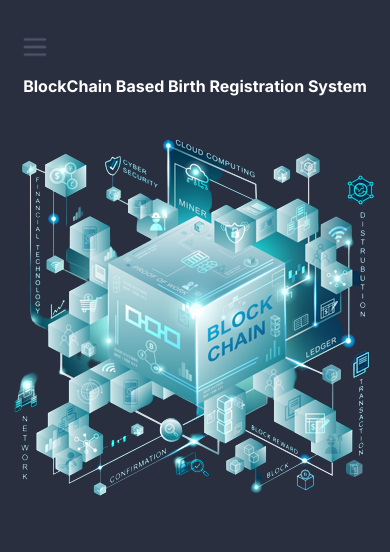
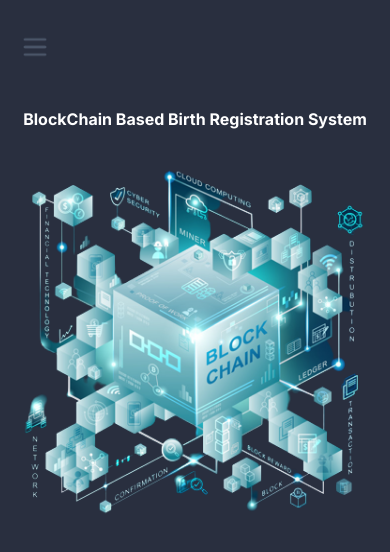
Before and after one commit to Niroj925/Janma_Dartaa, a Next.js app: page / in a window 390 px wide. Shown: the top 552 px of the page. Built offline with nearby package versions, Linux system fonts and the light colour scheme.

Commit message:
responsive

```diff
--- a/src/app/component/Homepage/Homepage.module.css
+++ b/src/app/component/Homepage/Homepage.module.css
@@ -6,18 +6,17 @@
     justify-content: center;
     align-items: center;
     margin-top: 5rem;
-    height: 100vh;
   }
 
   .image {
-    max-width: 100%;
-    max-height: 100%;
+    width: 1150px;
+    height: 850px;
   }
 
   @media (max-width:550px){
 
     .container{
-      margin-top: -200px;
+      margin-top:20px;
     }
 
     .container h1{
@@ -25,7 +24,7 @@
     }
 
     .image {
-      max-width: 650px;
-     max-height: 550px;
+     width: 500px;
+     height: 450px;
     }
   }
```
